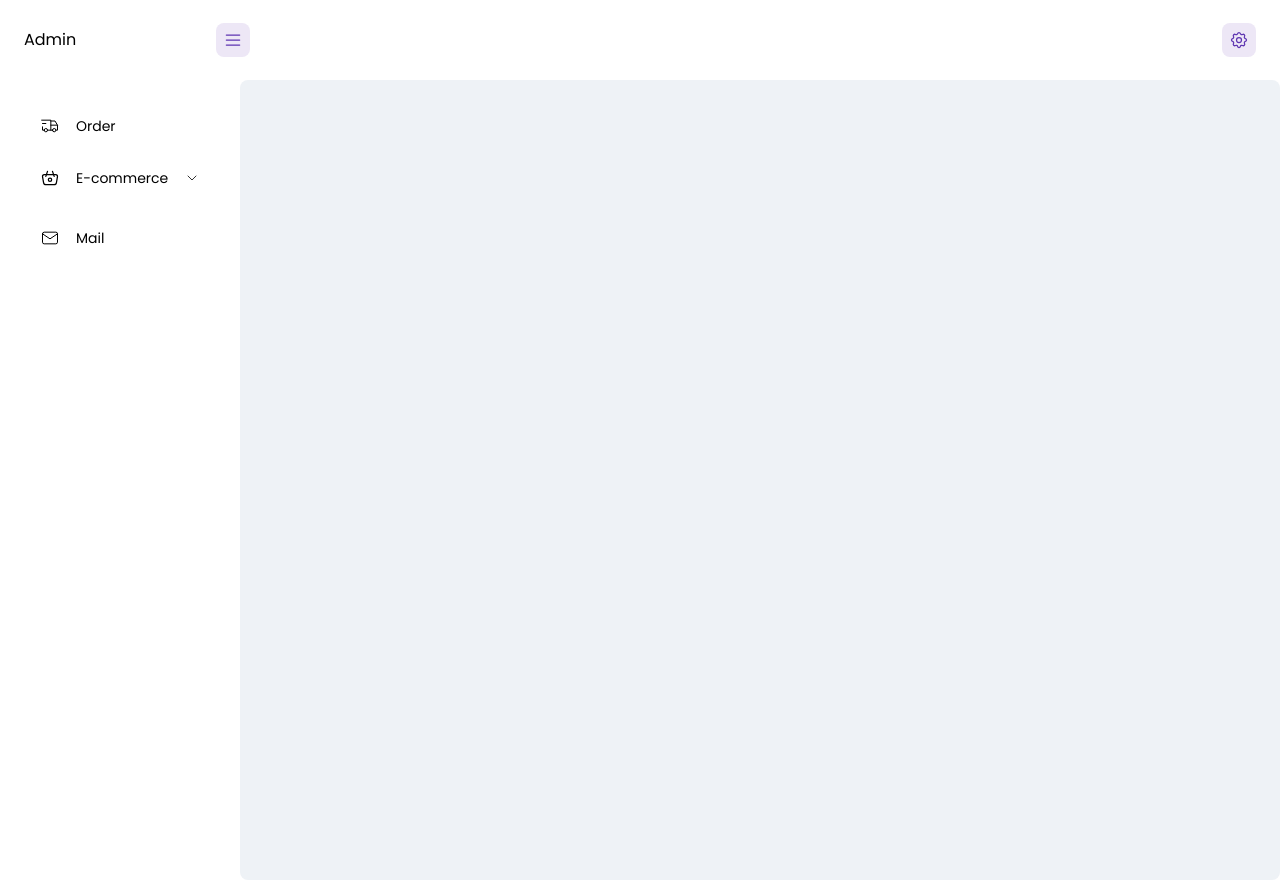
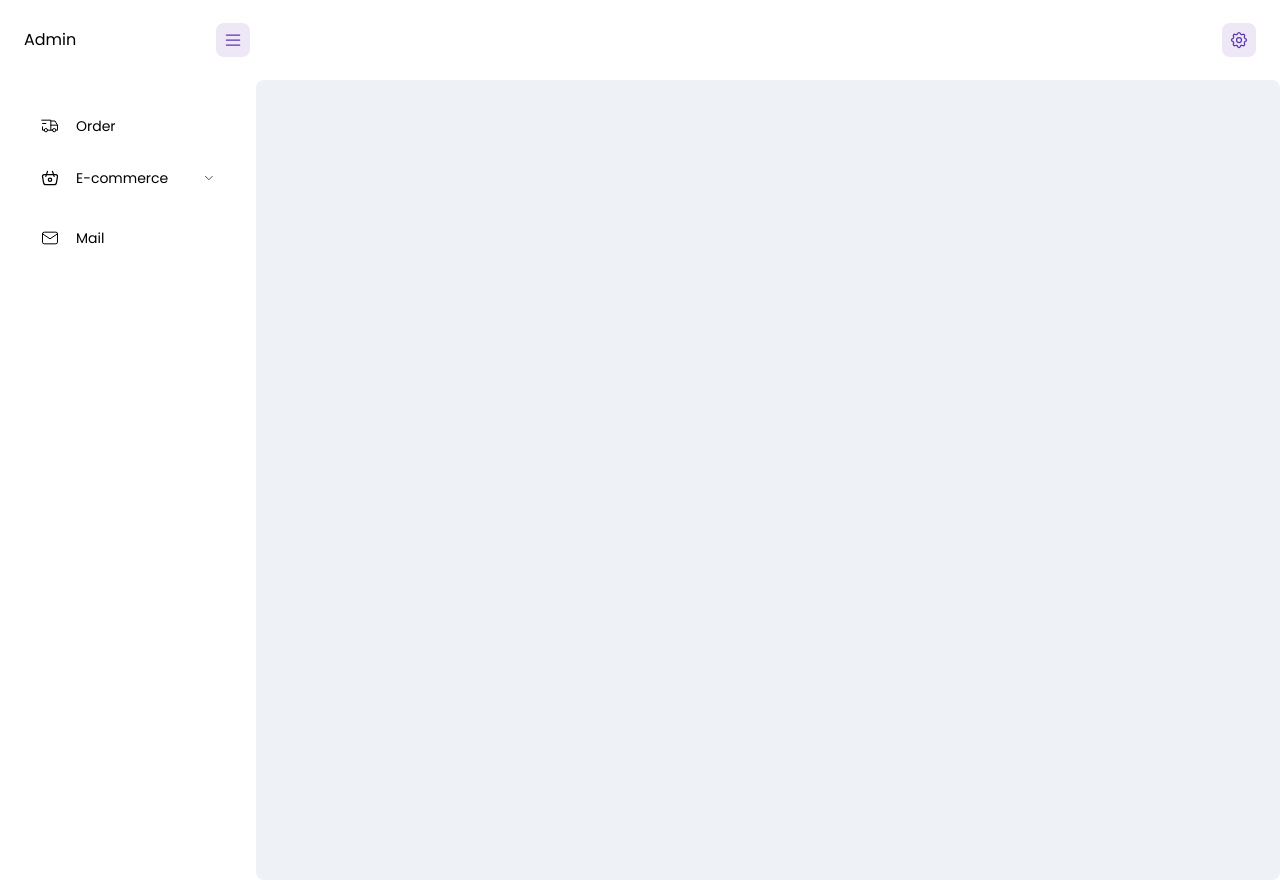
Before and after one commit to AliKarabulut/next-shop, a Next.js app: page /admin/dashboard/edit-product in a window 1280 px wide. Built offline with nearby package versions, Linux system fonts and the light colour scheme.

Commit message:
Refactor left menu and button components

```diff
--- a/src/components/admin/left-menu/index.tsx
+++ b/src/components/admin/left-menu/index.tsx
@@ -13,13 +13,13 @@ const LeftMenu: React.FC = () => {
   return (
     <nav className="flex-shrink-0 px-4 py-6 bg-white h-[calc(100vh-80px)]">
       <Button text="Order" href="order">
-        <TruckDeliveryIcon />
+        <TruckDeliveryIcon className="flex-shrink-0" />
       </Button>
       <Button text="E-commerce" subMenuItems={list}>
-        <BasketIcon />
+        <BasketIcon className="flex-shrink-0" />
       </Button>
       <Button text="Mail" href="mail">
-        <MailIcon />
+        <MailIcon className="flex-shrink-0" />
       </Button>
     </nav>
   );
--- a/src/ui/button/index.tsx
+++ b/src/ui/button/index.tsx
@@ -30,40 +30,40 @@ const Button: React.FC<ButtonProps> = ({ children, text, subMenuItems, href }) =
       {subMenuItems ? (
         <>
           <div
-            className={`overflow-hidden w-fit flex py-3 mb-2 group select-none text-sm transition-all rounded-lg hover:bg-admin-secondary-light cursor-pointer items-center ${
+            className={`flex py-3 gap-4 overflow-hidden mb-2 group select-none text-sm duration-300 rounded-lg hover:bg-admin-secondary-light cursor-pointer items-center ${
               isActive ? "text-admin-secondary-main bg-admin-secondary-light" : ""
-            } ${!isNarrowed ? "gap-4 px-6" : "px-3"}`}
+            } ${!isNarrowed ? "px-6 w-56" : "px-3 w-11"}`}
             onClick={() => setIsActive(!isActive)}
           >
             {children}
             <span
-              className={`group-hover:text-admin-secondary-main duration-150 ${isActive ? "font-medium" : "font-normal"} ${
-                isNarrowed ? "opacity-0 -translate-x-2 w-0 whitespace-nowrap" : ""
-              }`}
+              className={`group-hover:text-admin-secondary-main duration-300 ease-linear whitespace-nowrap ${
+                isActive ? "font-medium" : "font-normal"
+              } ${isNarrowed ? "opacity-0 overflow-hidden w-0" : "w-32"}`}
             >
               {text}
             </span>
-            {!isNarrowed && (isActive ? <ChevronUpIcon className="ml-auto" /> : <ChevronDownIcon className="ml-auto" />)}
+            {!isNarrowed && (isActive ? <ChevronUpIcon className="ml-auto " /> : <ChevronDownIcon className="ml-auto" />)}
           </div>
-          <div className="flex h-fit gap-3 select-none text-sm overflow-hidden ">
-            <div className={`w-px h-auto mb-2 bg-admin-primary-light  ${isNarrowed ? "ml-2" : "ml-8"}`} />
+          <div className={`flex select-none text-sm overflow-hidden duration-300 ${!isNarrowed ? "w-56 gap-3 " : "w-11 gap-2"}`}>
+            <div className={`w-px h-auto mb-2 bg-admin-primary-light duration-300 flex-shrink-0 ${isNarrowed ? "ml-2" : "ml-8"}`} />
             <div
               style={{ maxHeight: isActive ? contentRef?.current?.scrollHeight + "px" : 0 }}
               ref={contentRef}
-              className={`duration-300 flex flex-col ${isNarrowed ? " -translate-x-2 w-fit whitespace-nowrap" : ""}`}
+              className={`flex flex-col duration-300`}
             >
               {subMenuItems.map((subMenuItem, subIndex) => (
                 <Link
                   href={`/admin/dashboard/${subMenuItem.href}`}
                   key={subIndex}
-                  className={`flex gap-2 items-center cursor-pointer py-3 rounded-lg group ${
+                  className={`flex items-center cursor-pointer py-3 rounded-lg group whitespace-nowrap ${
                     subMenuItem.href === segment && "text-admin-secondary-main"
                   }`}
                 >
-                  <DotIcon className={`${subMenuItem.href === segment ? "scale-150" : ""} ${isNarrowed ? "hidden" : ""}`} />
+                  <DotIcon className={`${subMenuItem.href === segment ? "scale-150" : ""} ${isNarrowed ? "w-0" : "w-1 pr-2"} duration-300`} />
                   <span
-                    className={`group-hover:text-admin-secondary-main transition-[width] duration-300 ${
-                      isNarrowed ? "w-[1ch] ml-1 tracking-widest overflow-hidden" : "w-auto"
+                    className={`group-hover:text-admin-secondary-main duration-300 ${
+                      isNarrowed ? "w-[1ch] overflow-hidden tracking-widest" : "w-40"
                     }`}
                   >
                     {subMenuItem.item}
@@ -76,16 +76,15 @@ const Button: React.FC<ButtonProps> = ({ children, text, subMenuItems, href }) =
       ) : (
         <Link
           href={`/admin/dashboard/${href}`}
-          className={`flex w-fit py-3 mb-2 group select-none text-sm transition-all rounded-lg hover:bg-admin-secondary-light cursor-pointer items-center ${
+          className={`flex py-3 gap-4 overflow-hidden mb-2 group select-none text-sm duration-300 rounded-lg hover:bg-admin-secondary-light cursor-pointer items-center ${
             isActive ? "text-admin-secondary-main bg-admin-secondary-light" : ""
-          } ${!isNarrowed ? "gap-4 px-6" : "px-3"}
-          `}
+          } ${!isNarrowed ? "px-6 w-56" : "px-3 w-11"}`}
         >
           {children}
           <span
-            className={` group-hover:text-admin-secondary-main duration-150 ${isActive ? "font-medium" : "font-normal"} ${
-              isNarrowed ? "opacity-0 -translate-x-2 w-0 whitespace-nowrap" : ""
-            }`}
+            className={`group-hover:text-admin-secondary-main duration-300 ease-linear whitespace-nowrap ${
+              isActive ? "font-medium" : "font-normal"
+            } ${isNarrowed ? "opacity-0 overflow-hidden w-0" : "w-32"}`}
           >
             {text}
           </span>
```
